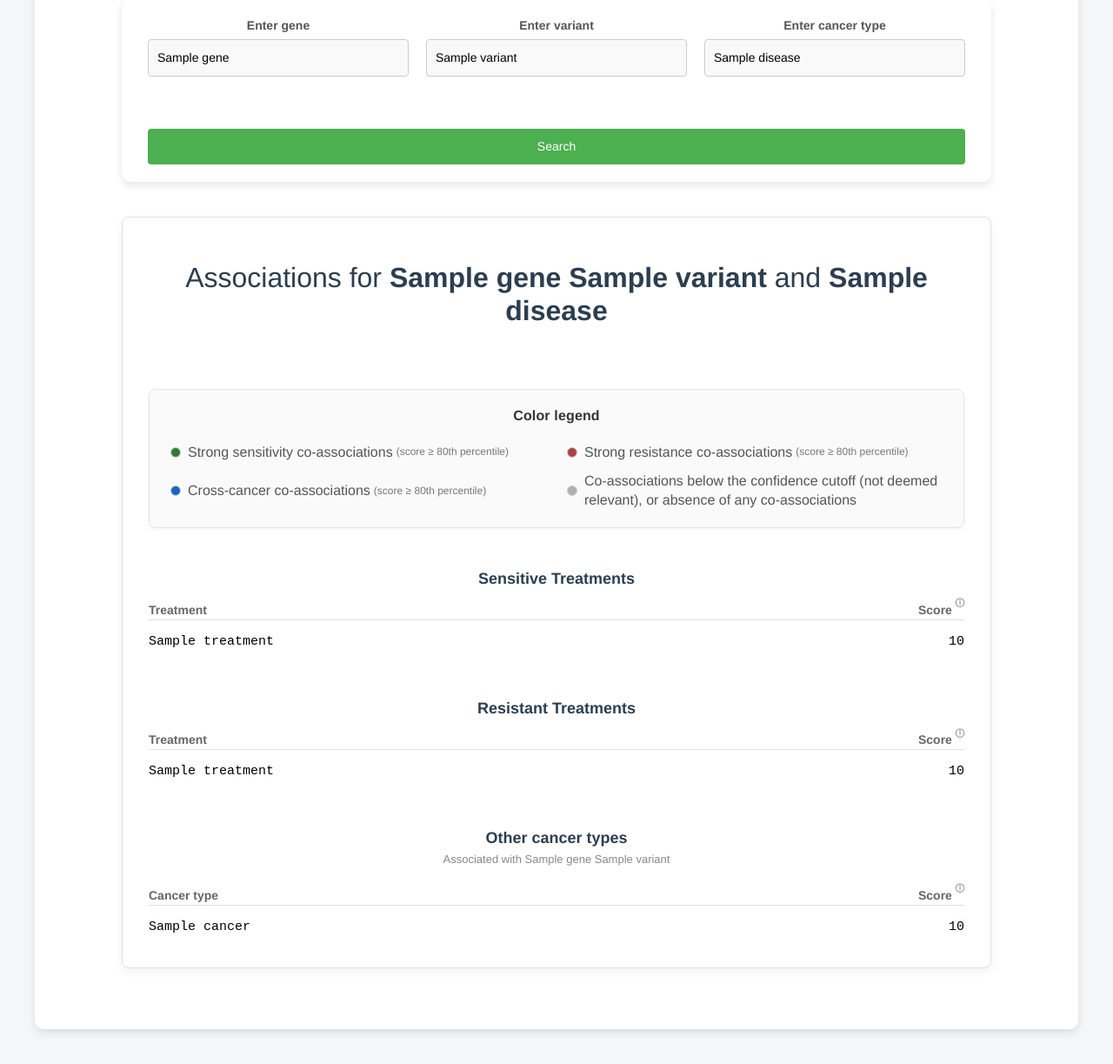
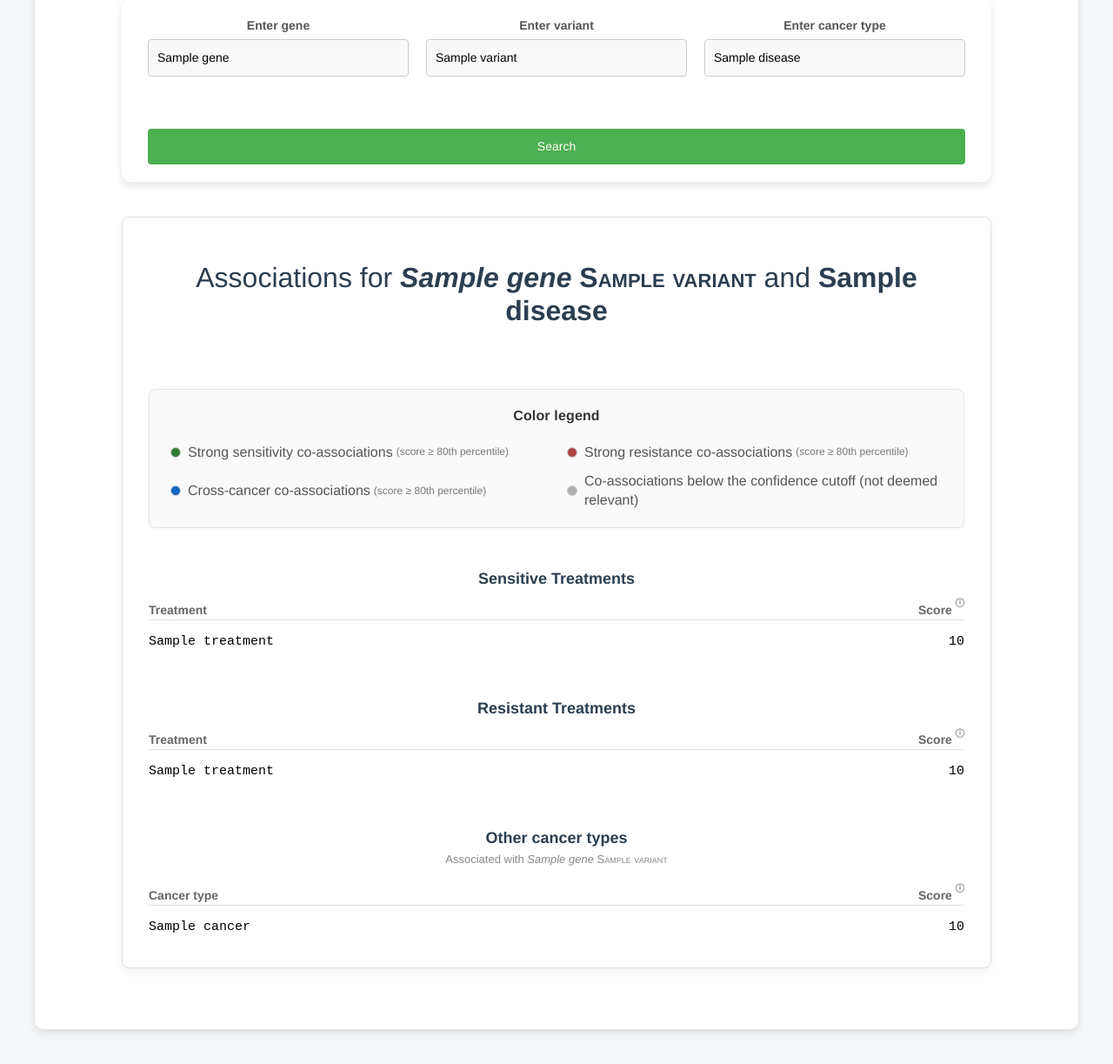
Before and after one commit to hastingslab-org/evidence-database, a Flask app: template templates/variantscape.html in a window 1280 px wide. Shown: the part 282-1505 px from the top of the page at 87% size. Run offline with Flask 3, Linux system fonts and the light colour scheme; the template is opened without the code that fills it: most values are stand-ins (such as "Sample title", 1, 10 or a date in 2020); parts of the project's set-up code (start-up, migrations or seed data) failed here and were passed over; some libraries are stand-ins or nearby versions.

Commit message:
display no association when not found

```diff
--- a/templates/variantscape.html
+++ b/templates/variantscape.html
@@ -210,11 +210,10 @@
 {% endif %}
 
 {% if top_sens or top_res or top_var_c %}
-
 <!-- Display results -->
 <div class="container" style="margin: 40px auto; background-color: #fff; padding: 30px; border: 1px solid #e0e0e0; border-radius: 8px; box-shadow: 0 4px 12px rgba(0, 0, 0, 0.05); max-width: 1000px; font-family: 'Helvetica Neue', Helvetica, Arial, sans-serif;">
 
-    <h2 style="color: #2c3e50; margin-bottom: 70px;">Associations for <strong>{{ gene }}</strong> <strong>{{ variant }}</strong> and <strong>{{ disease }}</strong></h2>
+    <h2 style="color: #2c3e50; margin-bottom: 70px;">Associations for <strong><em>{{ gene }}</em> <span style="font-variant: small-caps;">{{ variant }}</span></strong> and <strong>{{ disease }}</strong></h2>
 
     <!-- Color Legend -->
     <div class="legend-card">
@@ -237,12 +236,11 @@
             </li>
             <li class="legend-item">
                 <span class="legend-dot low"></span>
-                Co‑associations below the confidence cutoff (not deemed relevant), or absence of any co-associations
+                Co‑associations below the confidence cutoff (not deemed relevant)
             </li>
         </ul>
     </div>
 
-    {% if top_sens %}
     <div style="margin-bottom: 50px;">
         <h3 style="color: #2c3e50; font-size: 18px; font-weight: bold; margin-bottom: 15px;">Sensitive Treatments</h3>
         <div style="display: flex; justify-content: space-between; font-weight: bold; color: #666; font-size: 14px;">
@@ -256,6 +254,7 @@
             </span>
         </div>
         <hr style="border: none; border-top: 1px solid #e0e0e0;  margin: 0 0;">
+        {%if top_sens%}
         <div style="font-family: 'Courier New', monospace; font-size: 15px; margin-top: 10px;">
             {% for treatment, score in top_sens %}
             <div style="display: flex; justify-content: space-between; padding: 4px 0;">
@@ -268,10 +267,13 @@
             </div>
             {% endfor %}
         </div>
+        {% else %}
+        <div style="text-align: center; margin-top: 20px; color: #888; font-size: 14px;">
+            No association found.
+        </div>
+        {% endif %}
     </div>
-    {% endif %}
 
-    {% if top_res %}
     <div style="margin-bottom: 50px;">
         <h3 style="color: #2c3e50; font-size: 18px; font-weight: bold; margin-bottom: 15px;">Resistant Treatments</h3>
         <div style="display: flex; justify-content: space-between; font-weight: bold; color: #666; font-size: 14px; margin-top: 10px;">
@@ -285,6 +287,7 @@
             </span>
         </div>
         <hr style="border: none; border-top: 1px solid #e0e0e0; margin: 0 0;">
+        {%if top_res%}
         <div style="font-family: 'Courier New', monospace; font-size: 15px; margin-top: 10px;">
             {% for treatment, score in top_res %}
             <div style="display: flex; justify-content: space-between; padding: 4px 0;">
@@ -297,14 +300,17 @@
             </div>
             {% endfor %}
         </div>
+        {% else %}
+        <div style="text-align: center; margin-top: 20px; color: #888; font-size: 14px;">
+            No association found.
+        </div>
+        {% endif %}
     </div>
-    {% endif %}
 
-    {% if top_var_c %}
     <div>
         <h3 style="color: #2c3e50; font-size: 18px; font-weight: bold; margin-bottom: 4px;">Other cancer types</h3>
         <p style="color: #888; font-size: 13px; margin-top: 4px; margin-bottom: 20px; text-align: center;">
-            Associated with {{ gene }} {{ variant }}
+            Associated with <em>{{ gene }}</em> <span style="font-variant: small-caps;">{{ variant }}</span>
         </p>
         <div style="display: flex; justify-content: space-between; font-weight: bold; color: #666; font-size: 14px;">
             <span>Cancer type</span>
@@ -317,6 +323,7 @@
             </span>
         </div>
         <hr style="border: none; border-top: 1px solid #e0e0e0;  margin: 0 0;">
+        {%if top_var_c%}
         <div style="font-family: 'Courier New', monospace; font-size: 15px; margin-top: 10px;">
             {% for cancer, score in top_var_c %}
             <div style="display: flex; justify-content: space-between; padding: 4px 0;">
@@ -329,9 +336,12 @@
             </div>
             {% endfor %}
         </div>
+        {% else %}
+        <div style="text-align: center; margin-top: 20px; color: #888; font-size: 14px;">
+            No association found.
+        </div>
+        {% endif %}
     </div>
-    {% endif %}
-
 </div>
 {% endif %}
 
```
Also changed, not shown: database.db.
